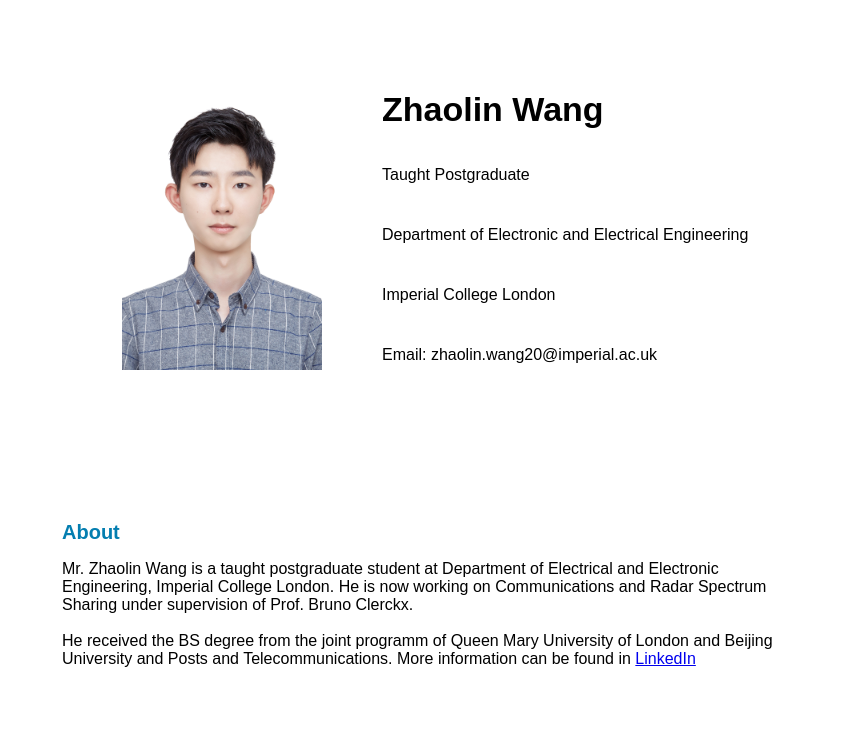
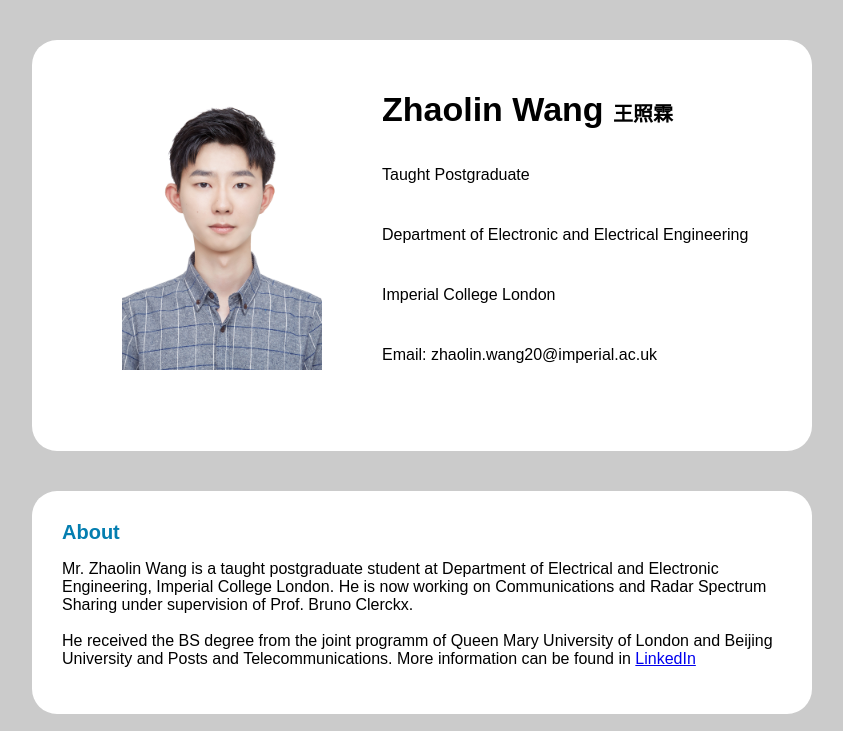
Before and after one commit to halbupt/halbupt.github.io, a plain HTML site: page index.html in a window 1280 px wide. Shown: the top 731 px of the page, without its empty margins (218-1061 px from the left). Drawn offline with nearby package versions, Linux system fonts and the light colour scheme.

Commit message:
Update index.html

```diff
--- a/index.html
+++ b/index.html
@@ -21,7 +21,7 @@
         h1 { font-size : 34px; margin : 0; padding : 0; }
         h2 { font-size : 20px; margin : 0; padding : 0; }
         h3 { font-size : 18px; margin : 8; padding : 0; }
-        body { padding : 0; font-family : Arial; font-size : 16px; background-color : #fff; }
+        body { padding : 0; font-family : Arial; font-size : 16px; background-color : #cbcbcb; }
 
         .title{width: 720px; margin: 40px auto; }
         #photo{padding: 20px 60px; float: left;}
@@ -42,7 +42,12 @@
             <img src="./img/zhaolin_white.jpg" alt="my photo" width="200px">
         </div>
         <div id="bio">
-            <h1>Zhaolin Wang</h1>
+            <h1>
+                Zhaolin Wang
+                <span style="font-size: 20px;">
+                    <strong>王照霖</strong>
+                </span>
+            </h1>
             <p style="line-height: 60px;">
                 Taught Postgraduate <br/>
                 Department of Electronic and Electrical Engineering <br/>
```
